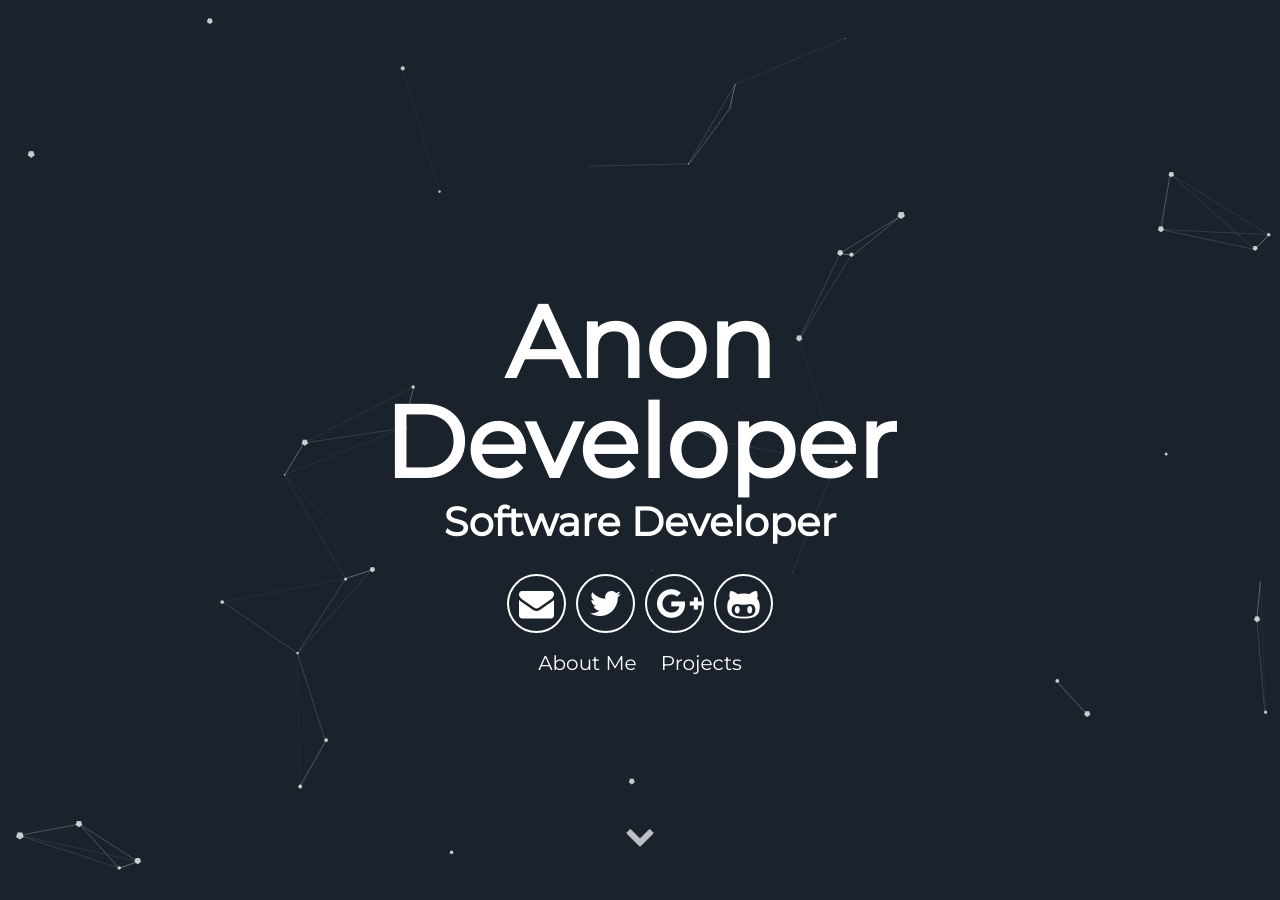
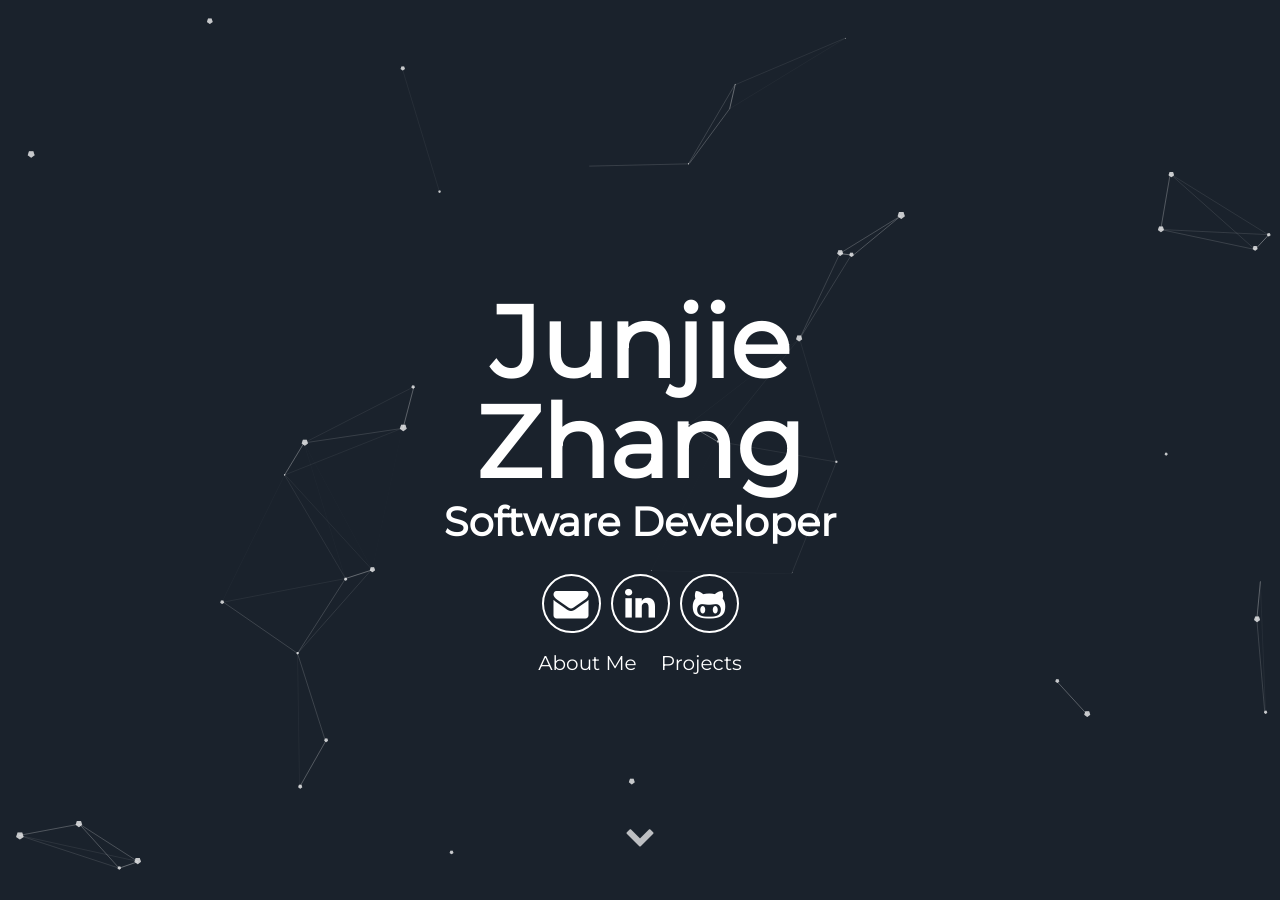
Before and after one commit to Junjie-Iya/Junjie-Iya.github.io, a Jekyll site: the page built from index.html, in a window 1280 px wide and 900 px high. Built offline with Jekyll 4.4.1, drawn with Linux system fonts in a browser that asks for light colours; some of the changed text lies outside the part shown.

Commit message:
basic info

```diff
--- a/_config.yml
+++ b/_config.yml
@@ -1,17 +1,17 @@
 # Site settings
-title: A blog about lorem ipsum dolor sit amet
-description: A blog about lorem ipsum dolor sit amet
+title: All About Junjie
+description: All (or most) about Junjie, a software Engineer.
 # baseurl: "/particle" # the subpath of your site, e.g. /blog
 # url: "localhost:3000" # the base hostname & protocol for your site e.g. http://willianjusten.com.br
 
 # User settings
-username: Anon Developer
-user_description: Bicycle rights irony actually neutra typewriter lyft. Man bun taxidermy put a bird on it, umami yr ramps pop-up ugh bushwick chia lo-fi. Occupy bitters pour-over snackwave you probably haven't heard of them small batch. Cornhole mustache man bun letterpress echo park VHS.
+username: Junjie Zhang
+user_description: Engineer & Master’s degrees specialized in autonomous systems. Hands-on experience in leading Chinese tech companies, focusing on autonomous driving algorithms, deep learning and software development. Passionate about AI, intelligent systems and software engineering, with strong adaptability, self-motivation, and constant drive to learn and contribute in fast-evolving environments.
 user_title: Software Developer
-email: anon@anon.com
-twitter_username: lorem_ipsum
-github_username:  lorem_ipsum
-gplus_username:  lorem_ipsum
+email: iya.zhangjj@gmail.com
+# twitter_username: lorem_ipsum
+github_username:  Junjie-Iya
+# gplus_username:  lorem_ipsum
 
 # Google-analytics
 google-analytics:
--- a/_includes/header.html
+++ b/_includes/header.html
@@ -5,10 +5,14 @@
         <span class="site-description">{{site.user_title}}</span>
       </h1>
       <div class="header-icons">
-        <a aria-label="Send email" href="#"><i class="icon fa fa-envelope"></i></a>
-        <a aria-label="My Twitter" target="_blank" href="#"><i class="icon fa fa-twitter" aria-hidden="true"></i></a>
-        <a aria-label="My Google Plus" target="_blank" href="#"><i class="icon fa fa-google-plus" aria-hidden="true"></i></a>
-        <a aria-label="My Github" target="_blank" href="#"><i class="icon fa fa-github-alt" aria-hidden="true"></i></a>
+        <a aria-label="Send email" href="mailto:iya.zhangjj@gmail.com">
+          <i class="icon fa fa-envelope"></i>
+        </a>
+        <!-- <a aria-label="My Twitter" target="_blank" href="#"><i class="icon fa fa-twitter" aria-hidden="true"></i></a> -->
+        <a aria-label="My LinkedIn" target="_blank" href="https://www.linkedin.com/in/junjie-zhang-3ba097175/en">
+          <i class="icon fa fa-linkedin"></i>
+        </a>
+        <a aria-label="My Github" target="_blank" href="https://github.com/Junjie-Iya"><i class="icon fa fa-github-alt" aria-hidden="true"></i></a>
       </div>
       <div class="header-links">
         <a class="link" href="#about" data-scroll>About Me</a>
```
